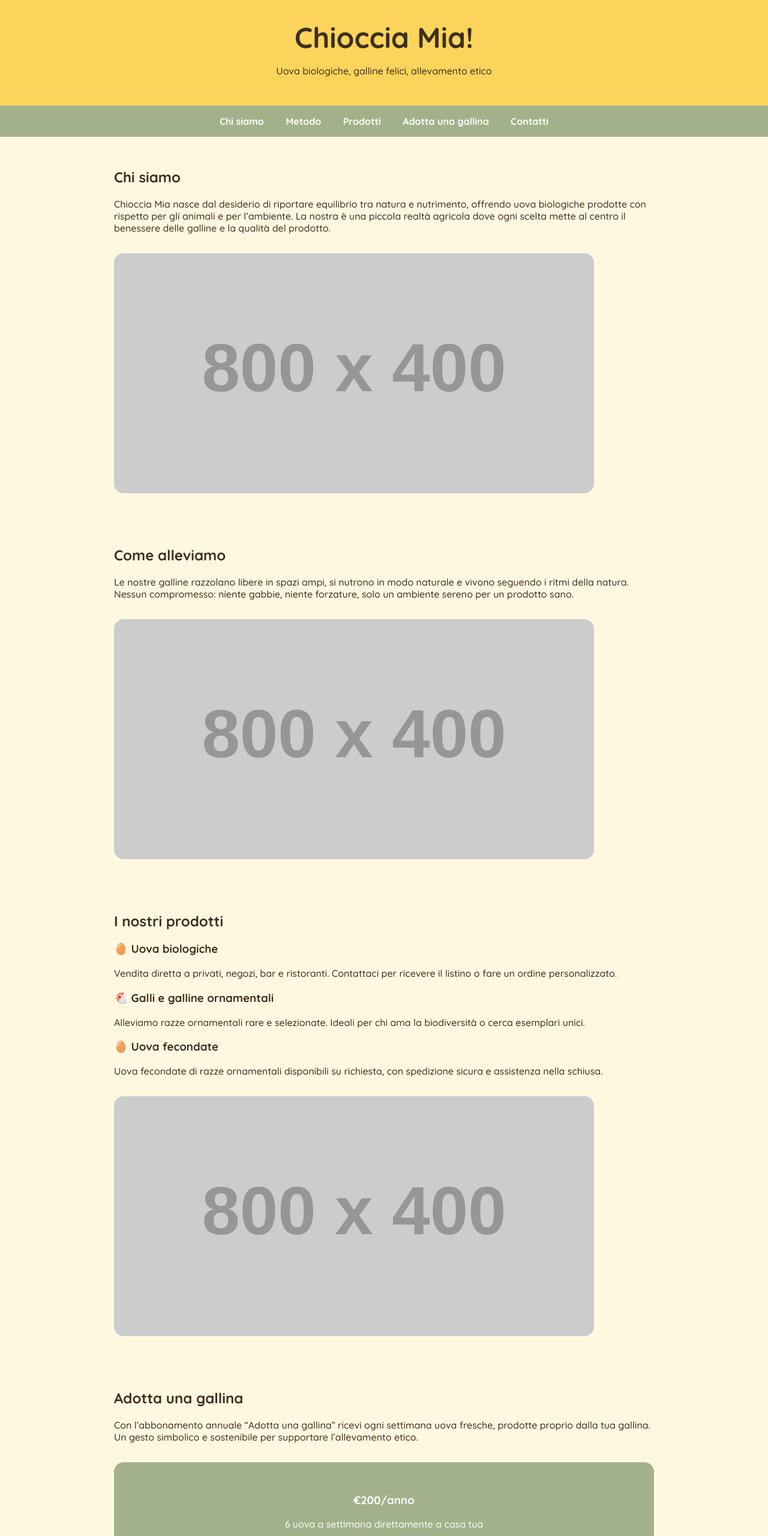
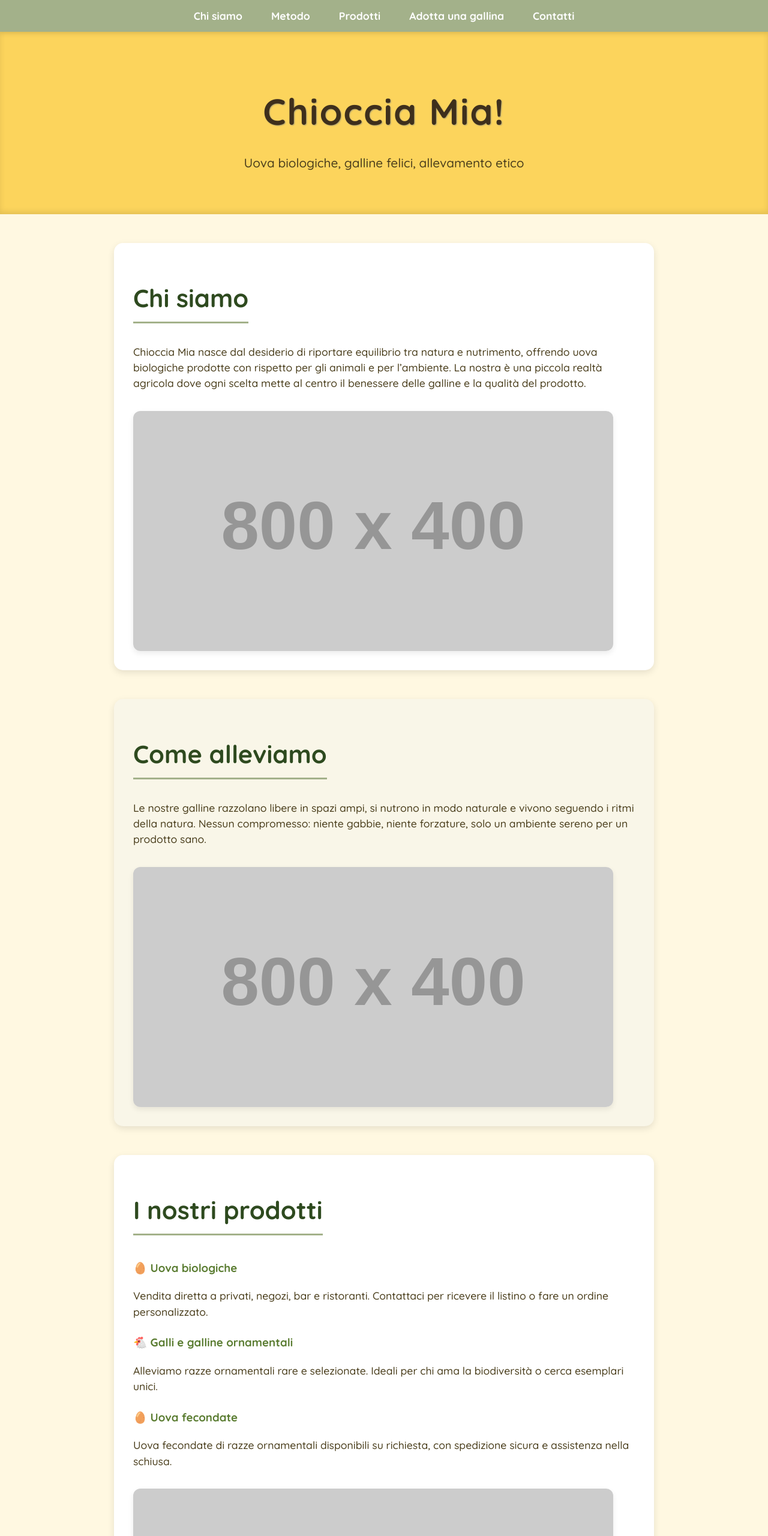
Before and after one commit to Cesti00/chioccia-mia, a plain HTML site: page index.html in a window 1280 px wide. Shown: the top 2560 px of the page at 60% size. Drawn offline with Linux system fonts and the light colour scheme; placeholder pictures from the web are drawn by us.

Commit message:
Update index.html

```diff
--- a/index.html
+++ b/index.html
@@ -2,81 +2,208 @@
 <html lang="it">
 <head>
   <meta charset="UTF-8" />
-  <meta name="viewport" content="width=device-width, initial-scale=1.0" />
+  <meta name="viewport" content="width=device-width, initial-scale=1" />
   <title>Chioccia Mia!</title>
-  <link href="https://fonts.googleapis.com/css2?family=Quicksand:wght@500;700&display=swap" rel="stylesheet">
+  <link href="https://fonts.googleapis.com/css2?family=Quicksand:wght@500;700&display=swap" rel="stylesheet" />
   <style>
+    /* Reset e base */
+    * {
+      box-sizing: border-box;
+    }
     body {
       font-family: 'Quicksand', sans-serif;
       margin: 0;
       background-color: #fff8e1;
       color: #3e2f1c;
+      line-height: 1.6;
     }
+    a {
+      color: #2e4a1f;
+      text-decoration: none;
+      transition: color 0.3s ease;
+    }
+    a:hover {
+      color: #5a7c31;
+    }
+
+    /* Navbar */
+    nav {
+      position: fixed;
+      top: 0;
+      width: 100%;
+      background-color: #a3b18a;
+      box-shadow: 0 2px 8px rgba(0,0,0,0.15);
+      z-index: 1000;
+    }
+    nav ul {
+      margin: 0;
+      padding: 0.75rem 1rem;
+      display: flex;
+      justify-content: center;
+      list-style: none;
+    }
+    nav ul li {
+      margin: 0 1.5rem;
+    }
+    nav ul li a {
+      font-weight: 700;
+      font-size: 1.1rem;
+      color: white;
+    }
+    nav ul li a:hover {
+      color: #fcd45c;
+    }
+
+    /* Header */
     header {
       background-color: #fcd45c;
-      padding: 2rem;
+      padding: 6rem 2rem 3rem; /* spaziatura per navbar fissa */
       text-align: center;
+      box-shadow: inset 0 -4px 10px rgba(0,0,0,0.1);
     }
     header h1 {
-      font-size: 3rem;
-      margin: 0;
+      font-size: 3.8rem;
+      margin-bottom: 0.2rem;
+      letter-spacing: 2px;
+      color: #3e2f1c;
+      text-shadow: 1px 1px 2px #a39a6e;
     }
-    nav {
-      background-color: #a3b18a;
-      padding: 1rem;
-      text-align: center;
+    header p {
+      font-size: 1.3rem;
+      font-weight: 500;
+      color: #4b3e1c;
     }
-    nav a {
-      margin: 0 1rem;
-      text-decoration: none;
-      color: #fff;
-      font-weight: bold;
+
+    /* Sezioni */
+    section {
+      max-width: 900px;
+      margin: 3rem auto;
+      padding: 1.5rem 2rem;
+      background: white;
+      border-radius: 15px;
+      box-shadow: 0 4px 12px rgba(0,0,0,0.1);
+      transition: box-shadow 0.3s ease;
     }
-    section {
-      padding: 2rem;
-      max-width: 900px;
-      margin: auto;
+    section:nth-child(even) {
+      background-color: #f9f6e8;
+    }
+    section:hover {
+      box-shadow: 0 8px 20px rgba(0,0,0,0.15);
+    }
+    section h2 {
+      font-size: 2.6rem;
+      margin-bottom: 1rem;
+      color: #2e4a1f;
+      border-bottom: 3px solid #a3b18a;
+      display: inline-block;
+      padding-bottom: 6px;
+    }
+    section h3 {
+      color: #5a7c31;
+      margin-top: 1.5rem;
+      margin-bottom: 0.8rem;
+    }
+    section p {
+      font-size: 1.1rem;
+      line-height: 1.5;
+      color: #4a3e1c;
     }
     section img {
       max-width: 100%;
-      border-radius: 1rem;
       margin-top: 1rem;
+      border-radius: 12px;
+      box-shadow: 0 4px 10px rgba(0,0,0,0.08);
     }
+
+    /* Call to action */
     .cta {
-      background-color: #a3b18a;
+      background-color: #5a7c31;
+      color: white;
       padding: 2rem;
+      margin-top: 2rem;
+      border-radius: 12px;
       text-align: center;
-      border-radius: 1rem;
-      margin-top: 2rem;
-      color: #fff;
+      box-shadow: 0 4px 10px rgba(0,0,0,0.12);
     }
+    .cta h3 {
+      font-size: 2rem;
+      margin-bottom: 0.5rem;
+      font-weight: 700;
+    }
+    .cta p {
+      font-size: 1.1rem;
+      margin-bottom: 1.2rem;
+      font-weight: 500;
+    }
+    .cta button {
+      background-color: #fcd45c;
+      border: none;
+      padding: 0.75rem 2rem;
+      font-size: 1.2rem;
+      border-radius: 10px;
+      cursor: pointer;
+      font-weight: 700;
+      color: #3e2f1c;
+      box-shadow: 0 3px 8px rgba(0,0,0,0.15);
+      transition: background-color 0.3s ease;
+    }
+    .cta button:hover {
+      background-color: #f3d23e;
+    }
+
+    /* Footer */
     footer {
       background-color: #fcd45c;
       text-align: center;
-      padding: 1rem;
-      margin-top: 2rem;
+      padding: 1.2rem;
+      margin-top: 3rem;
+      font-weight: 600;
+      letter-spacing: 1px;
+      color: #3e2f1c;
+      box-shadow: inset 0 4px 8px rgba(0,0,0,0.1);
+    }
+
+    /* Responsive */
+    @media (max-width: 600px) {
+      nav ul {
+        flex-direction: column;
+        gap: 1rem;
+      }
+      nav ul li {
+        margin: 0;
+      }
+      header h1 {
+        font-size: 2.8rem;
+      }
+      section {
+        margin: 2rem 1rem;
+        padding: 1.2rem 1rem;
+      }
     }
   </style>
 </head>
 <body>
+  <nav>
+    <ul>
+      <li><a href="#chi-siamo">Chi siamo</a></li>
+      <li><a href="#metodo">Metodo</a></li>
+      <li><a href="#prodotti">Prodotti</a></li>
+      <li><a href="#abbonamento">Adotta una gallina</a></li>
+      <li><a href="#contatti">Contatti</a></li>
+    </ul>
+  </nav>
+
   <header>
     <h1>Chioccia Mia!</h1>
     <p>Uova biologiche, galline felici, allevamento etico</p>
   </header>
-  <nav>
-    <a href="#chi-siamo">Chi siamo</a>
-    <a href="#metodo">Metodo</a>
-    <a href="#prodotti">Prodotti</a>
-    <a href="#abbonamento">Adotta una gallina</a>
-    <a href="#contatti">Contatti</a>
-  </nav>
 
   <section id="chi-siamo">
     <h2>Chi siamo</h2>
     <p>
       Chioccia Mia nasce dal desiderio di riportare equilibrio tra natura e nutrimento, offrendo uova biologiche prodotte con rispetto per gli animali e per l’ambiente. La nostra è una piccola realtà agricola dove ogni scelta mette al centro il benessere delle galline e la qualità del prodotto.
     </p>
-    <img src="https://via.placeholder.com/800x400?text=Galline+felici" alt="Galline nel prato">
+    <img src="https://via.placeholder.com/800x400?text=Galline+felici" alt="Galline nel prato" />
   </section>
 
   <section id="metodo">
@@ -84,7 +211,7 @@
     <p>
       Le nostre galline razzolano libere in spazi ampi, si nutrono in modo naturale e vivono seguendo i ritmi della natura. Nessun compromesso: niente gabbie, niente forzature, solo un ambiente sereno per un prodotto sano.
     </p>
-    <img src="https://via.placeholder.com/800x400?text=Allevamento+all%27aperto" alt="Allevamento all'aperto">
+    <img src="https://via.placeholder.com/800x400?text=Allevamento+all%27aperto" alt="Allevamento all'aperto" />
   </section>
 
   <section id="prodotti">
@@ -97,27 +224,22 @@
 
     <h3>🥚 Uova fecondate</h3>
     <p>Uova fecondate di razze ornamentali disponibili su richiesta, con spedizione sicura e assistenza nella schiusa.</p>
-    <img src="https://via.placeholder.com/800x400?text=Prodotti+Chioccia+Mia" alt="Uova e galline ornamentali">
+    <img src="https://via.placeholder.com/800x400?text=Prodotti+Chioccia+Mia" alt="Uova e galline ornamentali" />
   </section>
 
   <section id="abbonamento">
     <h2>Adotta una gallina</h2>
-    <p>
-      Con l’abbonamento annuale “Adotta una gallina” ricevi ogni settimana uova fresche, prodotte proprio dalla tua gallina. Un gesto simbolico e sostenibile per supportare l’allevamento etico.
-    </p>
+    <p>Un’opzione speciale per restare vicino al nostro allevamento: con l’abbonamento ricevi uova fresche direttamente dal tuo “nido” e sostieni il nostro lavoro.</p>
     <div class="cta">
-      <h3>€200/anno</h3>
-      <p>6 uova a settimana direttamente a casa tua</p>
-      <button>Pre-ordina</button>
+      <h3>€200 / anno</h3>
+      <p>6 uova biologiche alla settimana, consegna a domicilio.</p>
+      <button>Pre-ordina ora</button>
     </div>
   </section>
 
   <section id="contatti">
-    <h2>Contatti</h2>
-    <p>Scrivici per ordini, domande o collaborazioni:</p>
-    <p>Email: <a href="mailto:info@chiocciamia.it">info@chiocciamia.it</a></p>
-    <p>Instagram: <a href="#">@chioccia_mia</a></p>
-    <img src="https://via.placeholder.com/800x300?text=Contattaci" alt="Contatti">
+    <h2>Contattaci</h2>
+    <p>Per informazioni o ordini scrivici a <a href="mailto:info@chiocciamia.it">info@chiocciamia.it</a> oppure chiamaci al <strong>+39 333 1234567</strong>.</p>
   </section>
 
   <footer>
```
